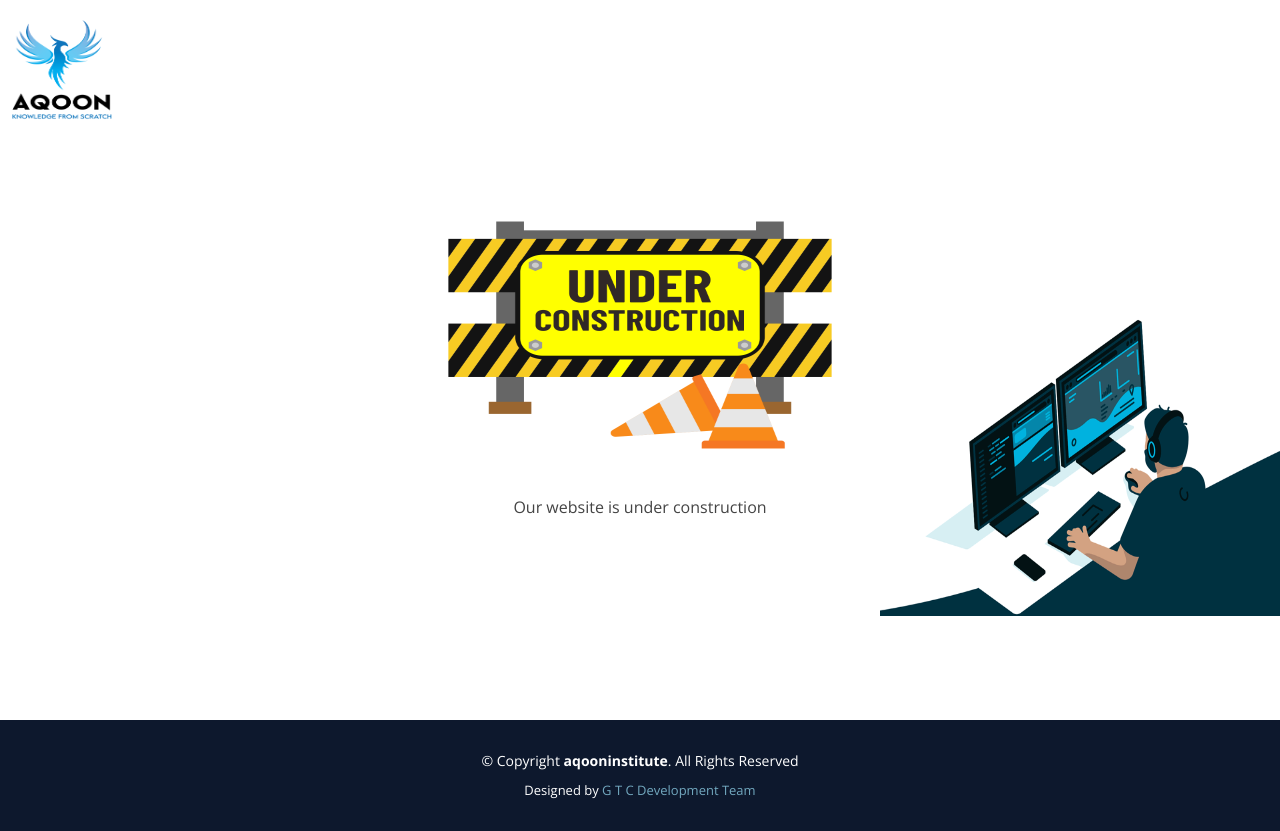
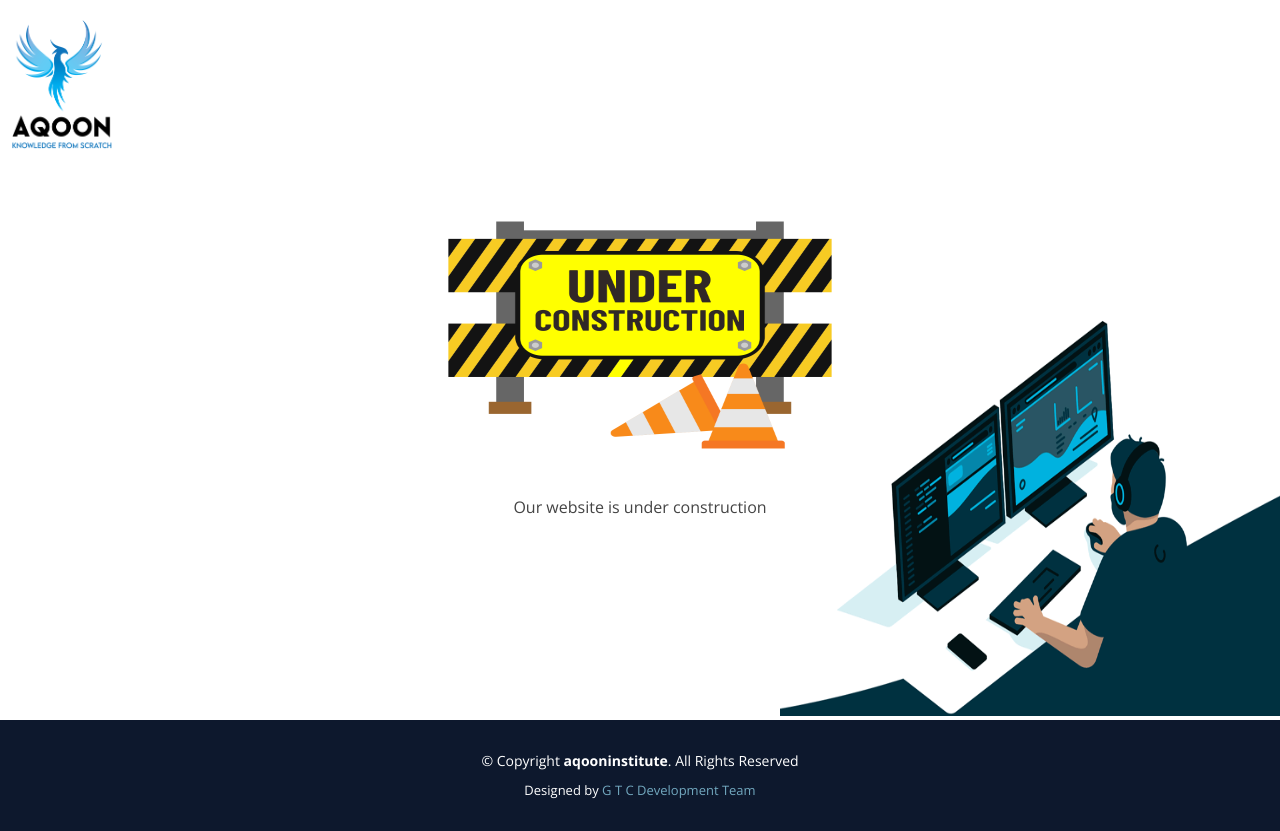
Before and after one commit to AqoonInstitute/aqoonwebsite, a plain HTML site: page index.html in a window 1280 px wide. Drawn offline with nearby package versions, Linux system fonts and the light colour scheme.

Commit message:
Update style.css

```diff
--- a/assets/css/style.css
+++ b/assets/css/style.css
@@ -41,7 +41,7 @@ h1, h2, h3, h4, h5, h6, .font-primary {
   display: flex;
 }
 .img-fluid {
-  height: 100px;
+  height: 130px;
   width: 100px;
 }
 #header .logo h1 {
@@ -393,8 +393,8 @@ section {
   height:300px;
 }
 .bgimg1 {
-  width: 400px;
-  height: 300px;
+  width: 500px;
+  height: 400px;
   margin-top: 20%;
   float: right;
 }
```
